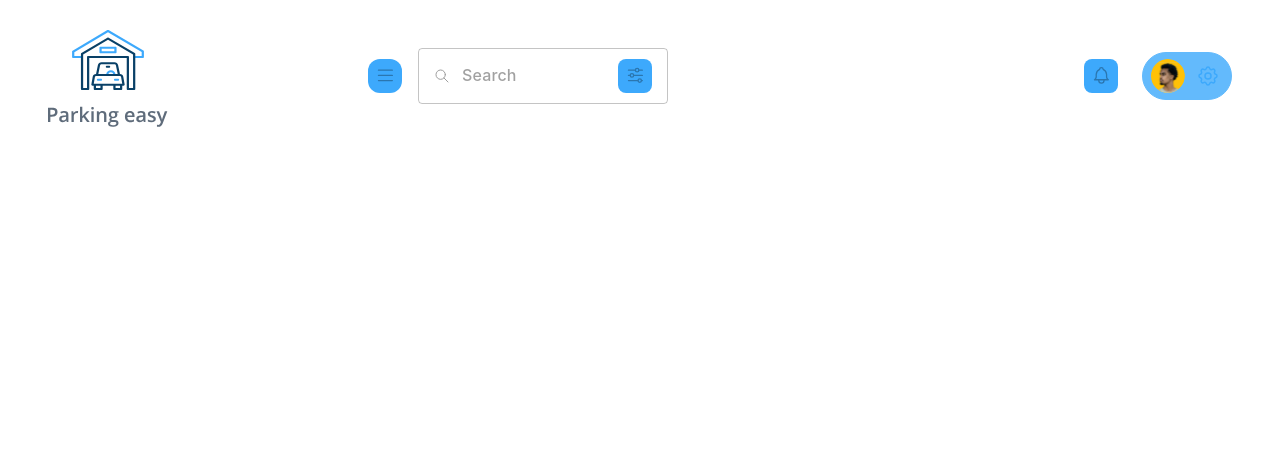
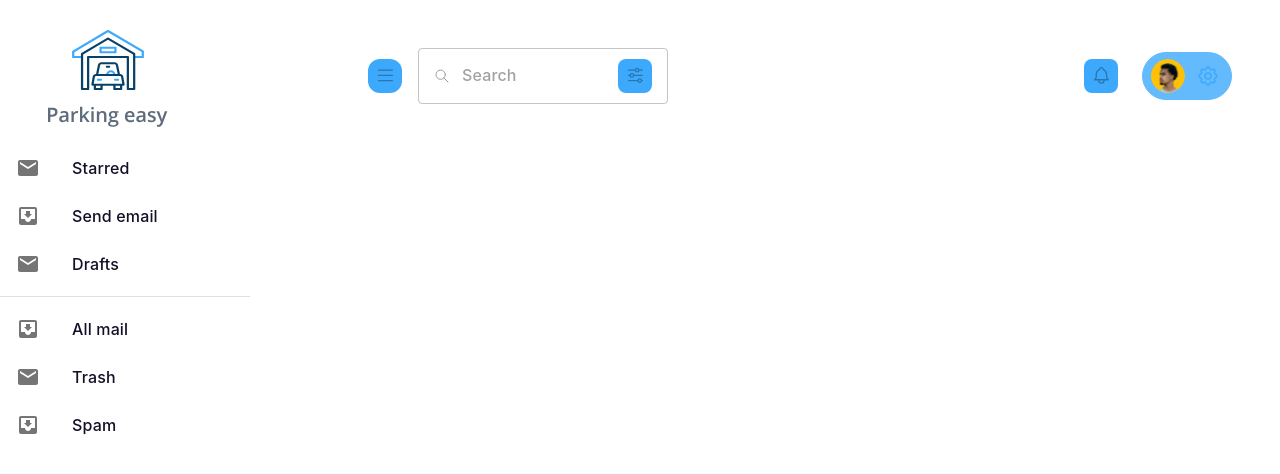
Before and after one commit to CNDvn/ParkingApp-FE, a React (Create React App) app: page /DashboardAdmin in a window 1280 px wide. Shown: the top 474 px of the page. Built offline with nearby package versions, Linux system fonts and the light colour scheme.

Commit message:
add type for variable

```diff
--- a/src/pages/DashboardAdmin/Header/NotificationSection/index.tsx
+++ b/src/pages/DashboardAdmin/Header/NotificationSection/index.tsx
@@ -48,10 +48,10 @@ const status = [
 
 const NotificationSection = (): JSX.Element => {
   const theme = useTheme();
-  const matchesXs = useMediaQuery(theme.breakpoints.down('md'));
+  const matchesXs: boolean = useMediaQuery(theme.breakpoints.down('md'));
 
-  const [open, setOpen] = useState(false);
-  const [value, setValue] = useState('');
+  const [open, setOpen] = useState<boolean>(false);
+  const [value, setValue] = useState<string>('');
   /**
    * anchorRef is used on different componets and specifying one type leads to other components throwing an error
    * */
@@ -62,8 +62,11 @@ const NotificationSection = (): JSX.Element => {
     setOpen((prevOpen) => !prevOpen);
   };
 
-  const handleClose = (event: any): void => {
-    if (anchorRef.current && anchorRef.current.contains(event?.target)) {
+  const handleClose = (event: MouseEvent | TouchEvent): void => {
+    if (
+      anchorRef.current &&
+      anchorRef.current.contains(event?.target as Node)
+    ) {
       return;
     }
     setOpen(false);
--- a/src/pages/DashboardAdmin/MainLayout/index.tsx
+++ b/src/pages/DashboardAdmin/MainLayout/index.tsx
@@ -2,14 +2,13 @@ import { AppBar, Box, CssBaseline, Toolbar } from '@mui/material';
 import { useTheme } from '@mui/material/styles';
 import React, { useState } from 'react';
 import Header from '../Header/Header';
-// import SwipeableTemporaryDrawer from '../SlideBar/SlideBar';
 import Sidebar from '../SlideBar/SlideBar';
 
 const MainLayout = (): JSX.Element => {
   const theme = useTheme();
-  const [leftDrawerOpened, setleftDrawerOpened] = useState(false);
+  const [leftDrawerOpened, setLeftDrawerOpened] = useState<boolean>(true);
   const handleLeftDrawerToggle = (): void => {
-    setleftDrawerOpened(!leftDrawerOpened);
+    setLeftDrawerOpened(!leftDrawerOpened);
   };
   return (
     <Box sx={{ display: 'flex' }}>
--- a/src/pages/DashboardAdmin/SlideBar/SlideBar.tsx
+++ b/src/pages/DashboardAdmin/SlideBar/SlideBar.tsx
@@ -1,7 +1,7 @@
 import React from 'react';
 // material-ui
 import { useTheme } from '@mui/material/styles';
-import { Box, Drawer, useMediaQuery } from '@mui/material';
+import { Box, Drawer, Theme, useMediaQuery } from '@mui/material';
 import List from '@mui/material/List';
 import Divider from '@mui/material/Divider';
 import ListItem from '@mui/material/ListItem';
@@ -20,8 +20,8 @@ const Sidebar = ({
   handleLeftDrawerToggle,
   leftDrawerOpened,
 }: ISidebar): JSX.Element => {
-  const theme = useTheme();
-  const matchUpMd = useMediaQuery(theme.breakpoints.up('md'));
+  const theme: Theme = useTheme();
+  const matchUpMd: boolean = useMediaQuery(theme.breakpoints.up('md'));
 
   const drawer = (
     <>
@@ -54,7 +54,11 @@ const Sidebar = ({
   return (
     <Box
       component="nav"
-      sx={{ flexShrink: { md: 0 }, width: matchUpMd ? drawerWidth : 'auto' }}
+      sx={{
+        flexShrink: { md: 0 },
+        width: matchUpMd ? drawerWidth : 'auto',
+        zIndex: '100',
+      }}
       aria-label="mailbox folders"
     >
       <Drawer
```
